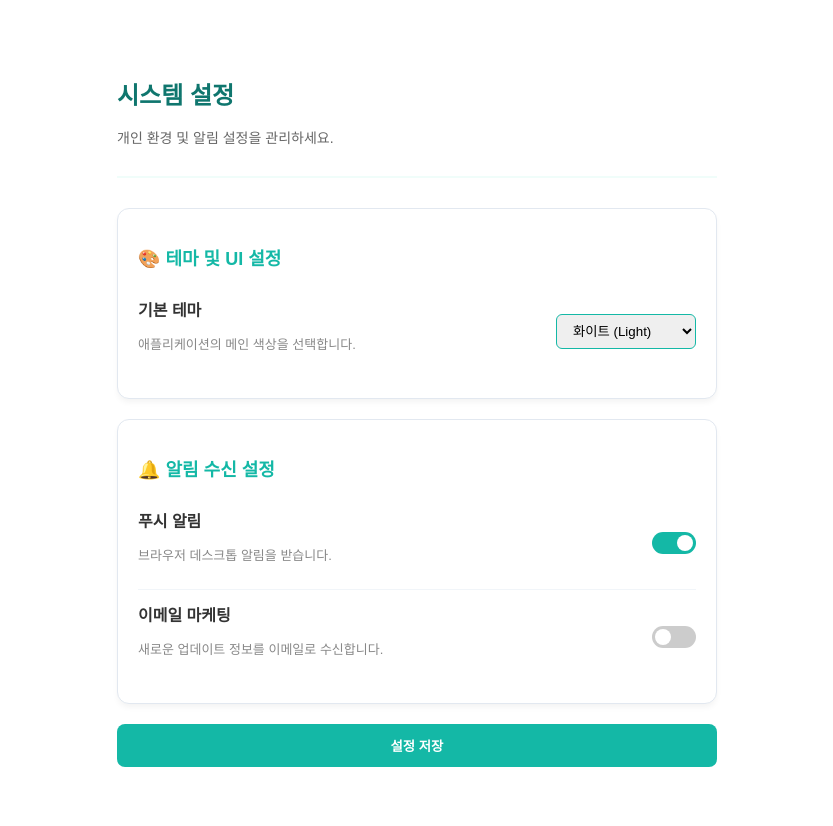
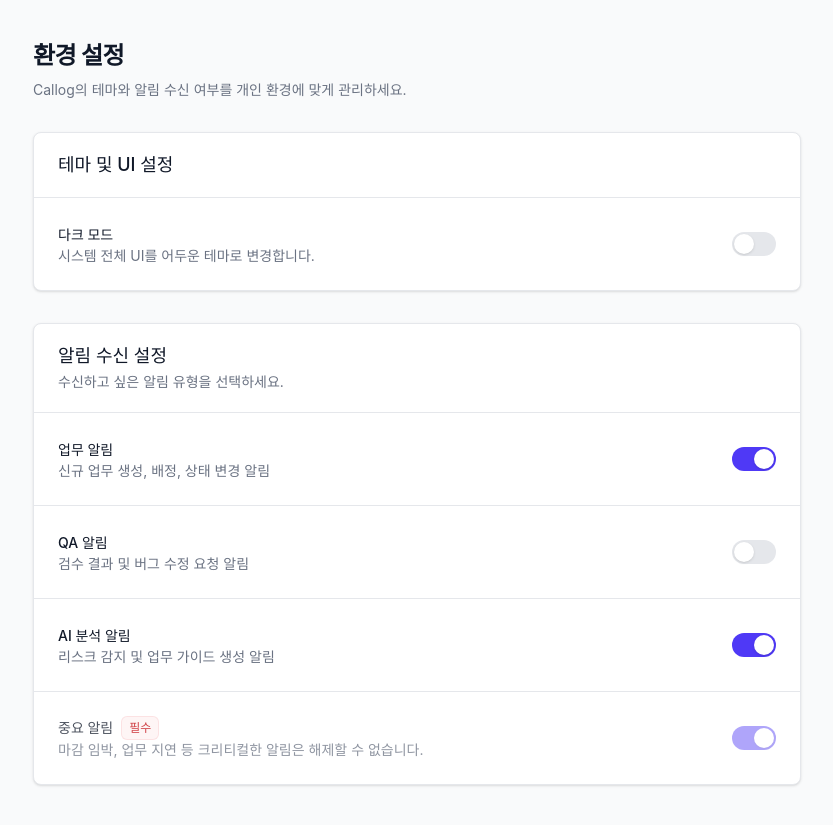
Before and after one commit to beyond-sw-camp/be24-fin-magamFairy-callog, a Vue app in the folder frontend/: page /settings in a window 1280 px wide. Shown: the whole page, without its empty margins (223-1056 px from the left). Built offline with nearby package versions, Linux system fonts and the light colour scheme.

Commit message:
[Common][Frontend] TailwindCss 설정

```diff
--- a/frontend/package.json
+++ b/frontend/package.json
@@ -16,8 +16,12 @@
     "vue-router": "^5.0.4"
   },
   "devDependencies": {
+    "@tailwindcss/postcss": "^4.2.2",
     "@vitejs/plugin-vue": "^6.0.5",
+    "autoprefixer": "^10.5.0",
+    "postcss": "^8.5.9",
     "prettier": "3.8.1",
+    "tailwindcss": "^4.2.2",
     "vite": "^8.0.3",
     "vite-plugin-vue-devtools": "^8.1.1"
   },
--- /dev/null
+++ b/frontend/postcss.config.js
@@ -0,0 +1,6 @@
+export default {
+  plugins: {
+    '@tailwindcss/postcss': {}, // tailwindcss를 @tailwindcss/postcss로 변경
+    autoprefixer: {},
+  },
+}
--- /dev/null
+++ b/frontend/src/assets/main.css
@@ -0,0 +1 @@
+@import "tailwindcss";
--- a/frontend/src/main.js
+++ b/frontend/src/main.js
@@ -1,6 +1,8 @@
 import { createApp } from 'vue'
 import { createPinia } from 'pinia'
 
+
+import './assets/main.css'
 import App from './App.vue'
 import router from './router'
 
--- a/frontend/src/views/Settings.vue
+++ b/frontend/src/views/Settings.vue
@@ -1,211 +1,179 @@
 <script setup>
-import { ref } from 'vue';
+import { reactive, onMounted } from 'vue'
 
-// 요구사항: 각 설정 항목은 현재 적용된 상태값을 기본값으로 표시한다.
-const settings = ref({
-  theme: 'light',
+// 1. 상태 관리 (초기값은 API에서 받아오는 것을 가정)
+const settings = reactive({
+  isDarkMode: false,
   notifications: {
-    push: true,
-    email: false
+    task: true,
+    qa: false,
+    ai: true,
+    critical: true // 고정값
   }
-});
+})
 
-const saveSettings = () => {
-  // 실제 저장 로직 (API 호출 등)
-  alert('설정이 저장되었습니다!');
-  console.log('Saved Data:', settings.value);
-};
+// 2. 초기 로드 시 설정값 동기화
+onMounted(async () => {
+  try {
+    // TODO: 실제 환경에서는 사용자 계정 API를 호출하여 설정값을 덮어씌웁니다.
+    // const response = await api.get('/user/settings')
+    // Object.assign(settings, response.data)
+
+    // 로컬 시스템 설정이나 이전 저장 상태를 확인하여 다크모드 초기화
+    if (localStorage.getItem('theme') === 'dark' || (!('theme' in localStorage) && window.matchMedia('(prefers-color-scheme: dark)').matches)) {
+      settings.isDarkMode = true
+      document.documentElement.classList.add('dark')
+    } else {
+      document.documentElement.classList.remove('dark')
+    }
+  } catch (error) {
+    console.error('설정 정보를 불러오는데 실패했습니다.', error)
+  }
+})
+
+// 3. 다크모드 토글 및 즉시 저장 (SETTING_003)
+const toggleDarkMode = async () => {
+  settings.isDarkMode = !settings.isDarkMode
+
+  // 화면 즉시 반영
+  if (settings.isDarkMode) {
+    document.documentElement.classList.add('dark')
+    localStorage.setItem('theme', 'dark')
+  } else {
+    document.documentElement.classList.remove('dark')
+    localStorage.setItem('theme', 'light')
+  }
+
+  // 백엔드 즉시 동기화
+  await syncSettingToServer('isDarkMode', settings.isDarkMode)
+}
+
+// 4. 알림 설정 토글 및 즉시 저장 (SETTING_004)
+const updateNotification = async (type) => {
+  settings.notifications[type] = !settings.notifications[type]
+  await syncSettingToServer(`notifications.${type}`, settings.notifications[type])
+}
+
+// 5. 서버 동기화 모의 함수
+const syncSettingToServer = async (key, value) => {
+  try {
+    // TODO: 실제 백엔드 연동 코드 (Spring Boot Controller 향)
+    // await api.patch('/user/settings', { [key]: value })
+    console.log(`[API Call] 설정 업데이트 됨 - ${key}: ${value}`)
+  } catch (error) {
+    console.error('설정 저장 실패:', error)
+    // 에러 시 롤백 로직 추가 가능
+  }
+}
 </script>
 
 <template>
-  <div class="settings-container">
-    <header class="settings-header">
-      <h1>시스템 설정</h1>
-      <p class="subtitle">개인 환경 및 알림 설정을 관리하세요.</p>
-    </header>
+  <div class="min-h-screen bg-gray-50 dark:bg-gray-900 py-10 px-4 sm:px-6 lg:px-8 transition-colors duration-200">
+    <div class="max-w-3xl mx-auto space-y-8">
 
-    <main class="settings-content">
-      <section class="settings-card">
-        <h2 class="section-title">🎨 테마 및 UI 설정</h2>
-        <div class="setting-item">
-          <div class="info">
-            <span class="label">기본 테마</span>
-            <p class="description">애플리케이션의 메인 색상을 선택합니다.</p>
-          </div>
-          <div class="control">
-            <select v-model="settings.theme" class="mint-select">
-              <option value="light">화이트 (Light)</option>
-              <option value="dark">다크 (Dark)</option>
-              <option value="system">시스템 설정 따름</option>
-            </select>
+      <div>
+        <h1 class="text-2xl font-bold tracking-tight text-gray-900 dark:text-white">환경 설정</h1>
+        <p class="mt-2 text-sm text-gray-500 dark:text-gray-400">
+          Callog의 테마와 알림 수신 여부를 개인 환경에 맞게 관리하세요.
+        </p>
+      </div>
+
+      <section class="bg-white dark:bg-gray-800 shadow-sm sm:rounded-lg overflow-hidden border border-gray-200 dark:border-gray-700">
+        <div class="px-4 py-5 sm:px-6 border-b border-gray-200 dark:border-gray-700">
+          <h2 class="text-lg font-medium leading-6 text-gray-900 dark:text-white">테마 및 UI 설정</h2>
+        </div>
+        <div class="px-4 py-5 sm:p-6 space-y-6">
+          <div class="flex items-center justify-between">
+            <div>
+              <label class="text-sm font-medium text-gray-900 dark:text-gray-200">다크 모드</label>
+              <p class="text-sm text-gray-500 dark:text-gray-400">시스템 전체 UI를 어두운 테마로 변경합니다.</p>
+            </div>
+            <button
+              type="button"
+              @click="toggleDarkMode"
+              :class="[settings.isDarkMode ? 'bg-indigo-600' : 'bg-gray-200 dark:bg-gray-600', 'relative inline-flex h-6 w-11 flex-shrink-0 cursor-pointer rounded-full border-2 border-transparent transition-colors duration-200 ease-in-out focus:outline-none focus:ring-2 focus:ring-indigo-600 focus:ring-offset-2 dark:focus:ring-offset-gray-900']"
+              role="switch"
+              :aria-checked="settings.isDarkMode"
+            >
+              <span class="sr-only">다크 모드 설정</span>
+              <span
+                :class="[settings.isDarkMode ? 'translate-x-5' : 'translate-x-0', 'pointer-events-none inline-block h-5 w-5 transform rounded-full bg-white shadow ring-0 transition duration-200 ease-in-out']"
+              ></span>
+            </button>
           </div>
         </div>
       </section>
 
-      <section class="settings-card">
-        <h2 class="section-title">🔔 알림 수신 설정</h2>
-        <div class="setting-item">
-          <div class="info">
-            <span class="label">푸시 알림</span>
-            <p class="description">브라우저 데스크톱 알림을 받습니다.</p>
-          </div>
-          <div class="control">
-            <label class="mint-switch">
-              <input type="checkbox" v-model="settings.notifications.push">
-              <span class="slider"></span>
-            </label>
-          </div>
+      <section class="bg-white dark:bg-gray-800 shadow-sm sm:rounded-lg overflow-hidden border border-gray-200 dark:border-gray-700">
+        <div class="px-4 py-5 sm:px-6 border-b border-gray-200 dark:border-gray-700">
+          <h2 class="text-lg font-medium leading-6 text-gray-900 dark:text-white">알림 수신 설정</h2>
+          <p class="mt-1 text-sm text-gray-500 dark:text-gray-400">수신하고 싶은 알림 유형을 선택하세요.</p>
         </div>
 
-        <div class="setting-item">
-          <div class="info">
-            <span class="label">이메일 마케팅</span>
-            <p class="description">새로운 업데이트 정보를 이메일로 수신합니다.</p>
-          </div>
-          <div class="control">
-            <label class="mint-switch">
-              <input type="checkbox" v-model="settings.notifications.email">
-              <span class="slider"></span>
-            </label>
-          </div>
-        </div>
+        <ul role="list" class="divide-y divide-gray-200 dark:divide-gray-700">
+
+          <li class="px-4 py-5 sm:p-6 flex items-center justify-between">
+            <div>
+              <label class="text-sm font-medium text-gray-900 dark:text-gray-200">업무 알림</label>
+              <p class="text-sm text-gray-500 dark:text-gray-400">신규 업무 생성, 배정, 상태 변경 알림</p>
+            </div>
+            <button
+              type="button"
+              @click="updateNotification('task')"
+              :class="[settings.notifications.task ? 'bg-indigo-600' : 'bg-gray-200 dark:bg-gray-600', 'relative inline-flex h-6 w-11 flex-shrink-0 cursor-pointer rounded-full border-2 border-transparent transition-colors duration-200 ease-in-out focus:outline-none focus:ring-2 focus:ring-indigo-600 focus:ring-offset-2 dark:focus:ring-offset-gray-900']"
+            >
+              <span :class="[settings.notifications.task ? 'translate-x-5' : 'translate-x-0', 'pointer-events-none inline-block h-5 w-5 transform rounded-full bg-white shadow ring-0 transition duration-200 ease-in-out']"></span>
+            </button>
+          </li>
+
+          <li class="px-4 py-5 sm:p-6 flex items-center justify-between">
+            <div>
+              <label class="text-sm font-medium text-gray-900 dark:text-gray-200">QA 알림</label>
+              <p class="text-sm text-gray-500 dark:text-gray-400">검수 결과 및 버그 수정 요청 알림</p>
+            </div>
+            <button
+              type="button"
+              @click="updateNotification('qa')"
+              :class="[settings.notifications.qa ? 'bg-indigo-600' : 'bg-gray-200 dark:bg-gray-600', 'relative inline-flex h-6 w-11 flex-shrink-0 cursor-pointer rounded-full border-2 border-transparent transition-colors duration-200 ease-in-out focus:outline-none focus:ring-2 focus:ring-indigo-600 focus:ring-offset-2 dark:focus:ring-offset-gray-900']"
+            >
+              <span :class="[settings.notifications.qa ? 'translate-x-5' : 'translate-x-0', 'pointer-events-none inline-block h-5 w-5 transform rounded-full bg-white shadow ring-0 transition duration-200 ease-in-out']"></span>
+            </button>
+          </li>
+
+          <li class="px-4 py-5 sm:p-6 flex items-center justify-between">
+            <div>
+              <label class="text-sm font-medium text-gray-900 dark:text-gray-200">AI 분석 알림</label>
+              <p class="text-sm text-gray-500 dark:text-gray-400">리스크 감지 및 업무 가이드 생성 알림</p>
+            </div>
+            <button
+              type="button"
+              @click="updateNotification('ai')"
+              :class="[settings.notifications.ai ? 'bg-indigo-600' : 'bg-gray-200 dark:bg-gray-600', 'relative inline-flex h-6 w-11 flex-shrink-0 cursor-pointer rounded-full border-2 border-transparent transition-colors duration-200 ease-in-out focus:outline-none focus:ring-2 focus:ring-indigo-600 focus:ring-offset-2 dark:focus:ring-offset-gray-900']"
+            >
+              <span :class="[settings.notifications.ai ? 'translate-x-5' : 'translate-x-0', 'pointer-events-none inline-block h-5 w-5 transform rounded-full bg-white shadow ring-0 transition duration-200 ease-in-out']"></span>
+            </button>
+          </li>
+
+          <li class="px-4 py-5 sm:p-6 flex items-center justify-between opacity-75">
+            <div>
+              <div class="flex items-center gap-2">
+                <label class="text-sm font-medium text-gray-900 dark:text-gray-200">중요 알림</label>
+                <span class="inline-flex items-center rounded-md bg-red-50 px-2 py-1 text-xs font-medium text-red-700 ring-1 ring-inset ring-red-600/10 dark:bg-red-400/10 dark:text-red-400 dark:ring-red-400/20">필수</span>
+              </div>
+              <p class="text-sm text-gray-500 dark:text-gray-400">마감 임박, 업무 지연 등 크리티컬한 알림은 해제할 수 없습니다.</p>
+            </div>
+            <button
+              type="button"
+              disabled
+              class="bg-indigo-600 opacity-60 cursor-not-allowed relative inline-flex h-6 w-11 flex-shrink-0 rounded-full border-2 border-transparent"
+            >
+              <span class="translate-x-5 pointer-events-none inline-block h-5 w-5 transform rounded-full bg-white shadow ring-0"></span>
+            </button>
+          </li>
+
+        </ul>
       </section>
 
-      <footer class="settings-footer">
-        <button @click="saveSettings" class="btn-save">설정 저장</button>
-      </footer>
-    </main>
+    </div>
   </div>
 </template>
-
-<style scoped>
-/* 화이트 & 민트 테마 스타일 정의 */
-.settings-container {
-  max-width: 600px;
-  margin: 40px auto;
-  padding: 20px;
-  font-family: 'Pretendard', sans-serif;
-  background-color: #ffffff;
-  color: #333;
-}
-
-.settings-header {
-  margin-bottom: 30px;
-  border-bottom: 2px solid #f0fdfa; /* 매우 연한 민트 */
-  padding-bottom: 15px;
-}
-
-.settings-header h1 {
-  font-size: 24px;
-  color: #0f766e; /* 딥 민트 */
-}
-
-.subtitle {
-  color: #666;
-  font-size: 14px;
-}
-
-.settings-card {
-  background: #ffffff;
-  border: 1px solid #e2e8f0;
-  border-radius: 12px;
-  padding: 20px;
-  margin-bottom: 20px;
-  box-shadow: 0 4px 6px -1px rgba(0, 0, 0, 0.05);
-}
-
-.section-title {
-  font-size: 18px;
-  margin-bottom: 15px;
-  color: #14b8a6; /* 메인 민트 */
-}
-
-.setting-item {
-  display: flex;
-  justify-content: space-between;
-  align-items: center;
-  padding: 12px 0;
-  border-bottom: 1px solid #f1f5f9;
-}
-
-.setting-item:last-child {
-  border-bottom: none;
-}
-
-.label {
-  font-weight: 600;
-  display: block;
-}
-
-.description {
-  font-size: 13px;
-  color: #888;
-}
-
-/* 민트 포인트 컨트롤 스타일 */
-.mint-select {
-  padding: 8px 12px;
-  border-radius: 6px;
-  border: 1px solid #14b8a6;
-  outline: none;
-  cursor: pointer;
-}
-
-.mint-switch {
-  position: relative;
-  display: inline-block;
-  width: 44px;
-  height: 22px;
-}
-
-.mint-switch input {
-  opacity: 0;
-  width: 0;
-  height: 0;
-}
-
-.slider {
-  position: absolute;
-  cursor: pointer;
-  top: 0; left: 0; right: 0; bottom: 0;
-  background-color: #ccc;
-  transition: .4s;
-  border-radius: 34px;
-}
-
-input:checked + .slider {
-  background-color: #14b8a6; /* 스위치 온 상태 민트 */
-}
-
-.slider:before {
-  position: absolute;
-  content: "";
-  height: 16px;
-  width: 16px;
-  left: 3px;
-  bottom: 3px;
-  background-color: white;
-  transition: .4s;
-  border-radius: 50%;
-}
-
-input:checked + .slider:before {
-  transform: translateX(22px);
-}
-
-.btn-save {
-  width: 100%;
-  padding: 12px;
-  background-color: #14b8a6;
-  color: white;
-  border: none;
-  border-radius: 8px;
-  font-weight: bold;
-  cursor: pointer;
-  transition: background 0.2s;
-}
-
-.btn-save:hover {
-  background-color: #0d9488;
-}
-</style>
--- /dev/null
+++ b/frontend/tailwind.config.js
@@ -0,0 +1,12 @@
+/** @type {import('tailwindcss').Config} */
+export default {
+  content: [
+    "./index.html",
+    "./src/**/*.{vue,js,ts,jsx,tsx}",
+  ],
+  darkMode: 'class', // Callog 설정 페이지 다크모드를 위해 필수
+  theme: {
+    extend: {},
+  },
+  plugins: [],
+}
```
Also changed, not shown: 1 other file (tests, documents, lock files or other folders).
